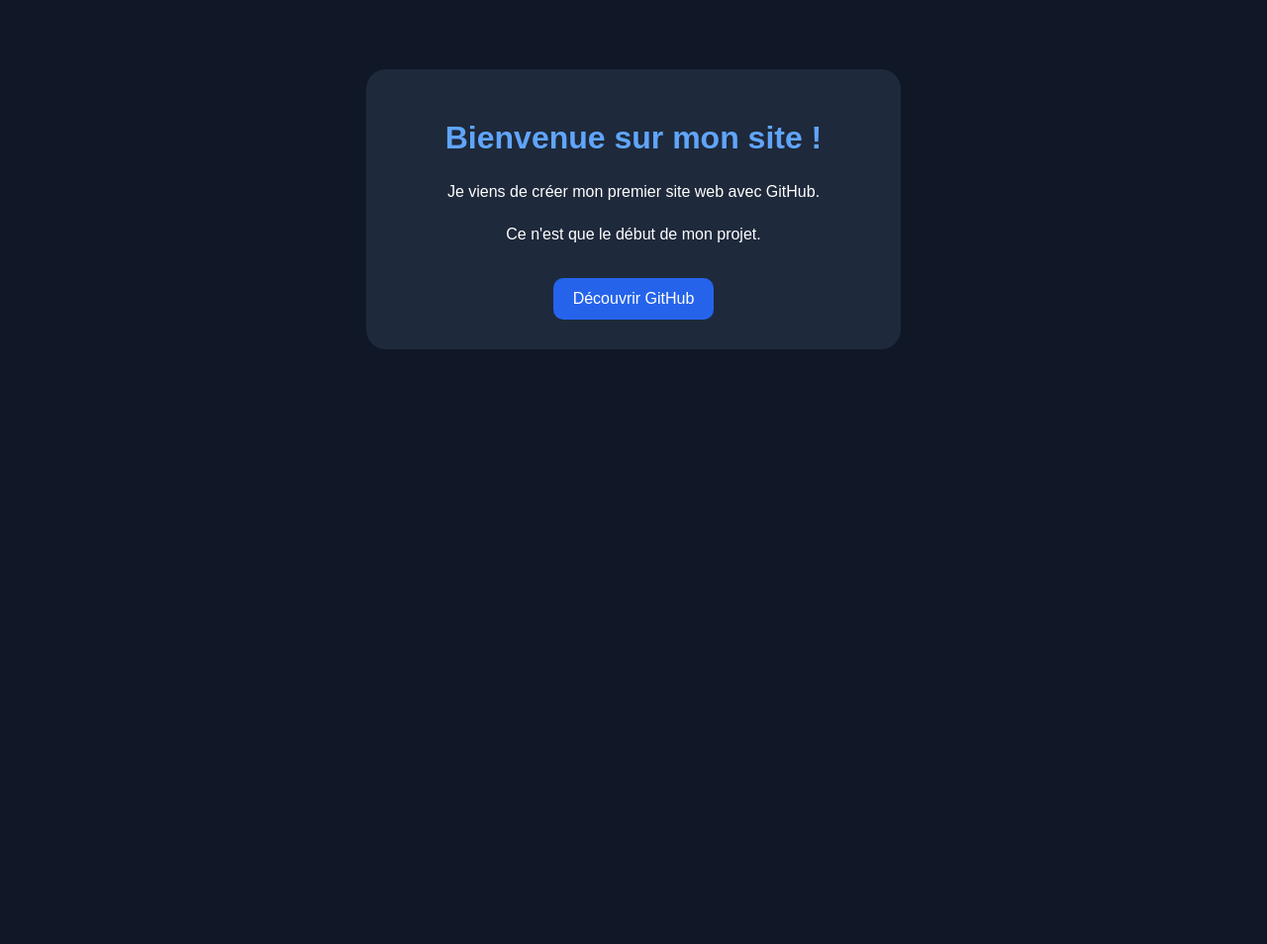
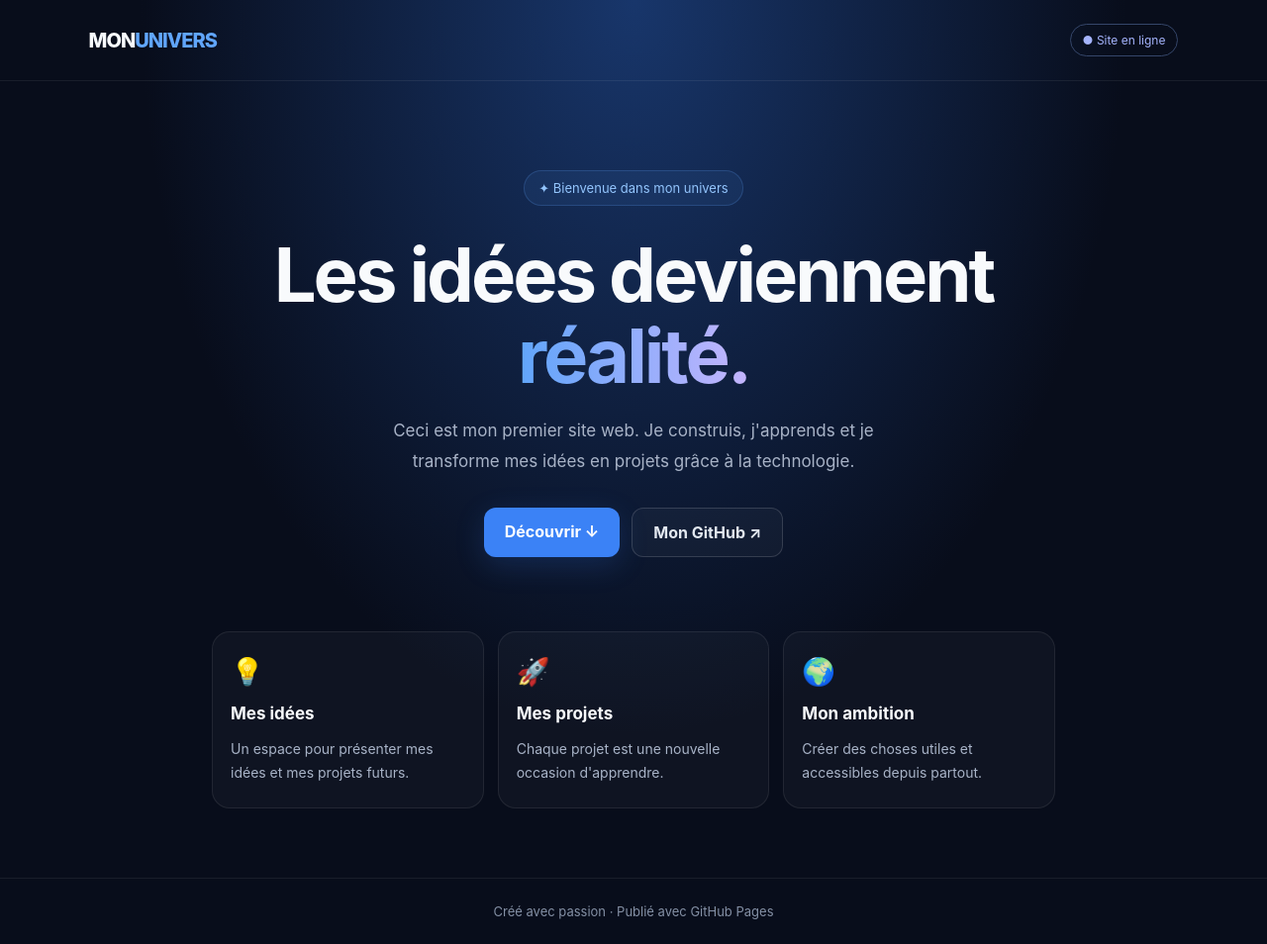
Before and after one commit to ndiayeelage0508-cloud/mon-premier-site, a plain HTML site: page index.html in a window 1280 px wide. Shown: the whole page at 99% size. Before the commit the page ends 800 px from the top, so only its background shows below. Drawn offline with Linux system fonts and the light colour scheme.

Commit message:
Enhance index.html with new layout and styles
Updated the HTML structure and styles for better presentation and added meta tags for viewport and theme color.

```diff
--- a/index.html
+++ b/index.html
@@ -3,43 +3,215 @@
 <html lang="fr">
 <head>
   <meta charset="UTF-8">
-  <meta name="viewport" content="width=device-width, initial-scale=1.0">
-  <title>Mon premier site</title>
+  <meta name="viewport" content="width=device-width, initial-scale=1">
+  <meta name="theme-color" content="#080d1b">
+  <title>Mon univers | Bienvenue</title>
+  <meta name="description" content="Découvre mon univers numérique.">
   <style>
+    * { box-sizing: border-box; }
+
     body {
       margin: 0;
-      font-family: Arial, sans-serif;
-      background: #101827;
+      min-height: 100vh;
+      font-family: -apple-system, BlinkMacSystemFont, "Segoe UI", sans-serif;
+      color: #f8fafc;
+      background:
+        radial-gradient(ellipse at 50% 0%, #18366b 0%, transparent 55%),
+        #080d1b;
+    }
+
+    nav {
+      display: flex;
+      justify-content: space-between;
+      align-items: center;
+      padding: 24px 7%;
+      border-bottom: 1px solid #ffffff12;
+    }
+
+    .logo {
+      font-weight: 800;
+      font-size: 20px;
+      letter-spacing: -1px;
+    }
+
+    .logo span { color: #60a5fa; }
+
+    .status {
+      font-size: 12px;
+      color: #a5b4fc;
+      border: 1px solid #35466a;
+      border-radius: 30px;
+      padding: 8px 12px;
+    }
+
+    main {
+      width: min(900px, 100%);
+      margin: auto;
+      padding: 90px 24px 70px;
+      text-align: center;
+    }
+
+    .tag {
+      display: inline-block;
+      padding: 9px 14px;
+      color: #93c5fd;
+      background: #60a5fa14;
+      border: 1px solid #60a5fa35;
+      border-radius: 30px;
+      font-size: 13px;
+    }
+
+    h1 {
+      font-size: clamp(42px, 9vw, 76px);
+      line-height: 1.08;
+      letter-spacing: -3px;
+      margin: 28px 0 20px;
+    }
+
+    h1 span {
+      background: linear-gradient(90deg, #60a5fa, #c4b5fd);
+      color: transparent;
+      background-clip: text;
+      -webkit-background-clip: text;
+    }
+
+    .intro {
+      max-width: 550px;
+      margin: 0 auto;
+      color: #a8b3c7;
+      font-size: 17px;
+      line-height: 1.8;
+    }
+
+    .actions {
+      display: flex;
+      justify-content: center;
+      flex-wrap: wrap;
+      gap: 12px;
+      margin-top: 32px;
+    }
+
+    .btn {
+      display: inline-block;
+      padding: 14px 21px;
+      border-radius: 12px;
+      text-decoration: none;
+      font-weight: 700;
+      transition: transform .2s, background .2s;
+    }
+
+    .btn:hover { transform: translateY(-3px); }
+
+    .primary {
+      background: #3b82f6;
       color: white;
+      box-shadow: 0 8px 30px #3b82f630;
+    }
+
+    .secondary {
+      color: #e2e8f0;
+      border: 1px solid #ffffff25;
+      background: #ffffff08;
+    }
+
+    .cards {
+      display: grid;
+      grid-template-columns: repeat(3, 1fr);
+      gap: 14px;
+      margin-top: 75px;
+      text-align: left;
+    }
+
+    .card {
+      padding: 23px 18px;
+      border: 1px solid #ffffff14;
+      border-radius: 18px;
+      background: #ffffff08;
+    }
+
+    .emoji { font-size: 27px; }
+
+    .card h2 {
+      font-size: 17px;
+      margin: 16px 0 8px;
+    }
+
+    .card p {
+      color: #a8b3c7;
+      font-size: 14px;
+      line-height: 1.7;
+      margin-bottom: 0;
+    }
+
+    footer {
       text-align: center;
-      padding: 70px 20px;
+      padding: 25px;
+      color: #8490a5;
+      font-size: 13px;
+      border-top: 1px solid #ffffff12;
     }
-    .carte {
-      max-width: 500px;
-      margin: auto;
-      padding: 30px 20px;
-      background: #1e293b;
-      border-radius: 20px;
+
+    @media (max-width: 600px) {
+      main { padding-top: 65px; }
+      h1 { letter-spacing: -2px; }
+      .cards { grid-template-columns: 1fr; margin-top: 50px; }
+      .card { padding: 22px; }
     }
-    h1 { color: #60a5fa; }
-    p { line-height: 1.7; }
-    a {
-      display: inline-block;
-      margin-top: 15px;
-      padding: 12px 20px;
-      background: #2563eb;
-      color: white;
-      text-decoration: none;
-      border-radius: 10px;
+
+    @media (prefers-reduced-motion: reduce) {
+      *, *::before, *::after {
+        transition: none !important;
+        scroll-behavior: auto !important;
+      }
     }
   </style>
 </head>
 <body>
-  <div class="carte">
-    <h1>Bienvenue sur mon site !</h1>
-    <p>Je viens de créer mon premier site web avec GitHub.</p>
-    <p>Ce n'est que le début de mon projet.</p>
-    <a href="https://github.com/">Découvrir GitHub</a>
-  </div>
+  <nav>
+    <div class="logo">MON<span>UNIVERS</span></div>
+    <div class="status">● Site en ligne</div>
+  </nav>
+
+  <main>
+    <div class="tag">✦ Bienvenue dans mon univers</div>
+
+    <h1>Les idées deviennent<br><span>réalité.</span></h1>
+
+    <p class="intro">
+      Ceci est mon premier site web. Je construis,
+      j'apprends et je transforme mes idées en projets
+      grâce à la technologie.
+    </p>
+
+    <div class="actions">
+      <a class="btn primary" href="#decouvrir">Découvrir ↓</a>
+      <a class="btn secondary"
+         href="https://github.com/ndiayeelage0508-cloud/mon-premier-site">
+        Mon GitHub ↗
+      </a>
+    </div>
+
+    <section class="cards" id="decouvrir">
+      <article class="card">
+        <div class="emoji">💡</div>
+        <h2>Mes idées</h2>
+        <p>Un espace pour présenter mes idées et mes projets futurs.</p>
+      </article>
+
+      <article class="card">
+        <div class="emoji">🚀</div>
+        <h2>Mes projets</h2>
+        <p>Chaque projet est une nouvelle occasion d'apprendre.</p>
+      </article>
+
+      <article class="card">
+        <div class="emoji">🌍</div>
+        <h2>Mon ambition</h2>
+        <p>Créer des choses utiles et accessibles depuis partout.</p>
+      </article>
+    </section>
+  </main>
+
+  <footer>Créé avec passion · Publié avec GitHub Pages</footer>
 </body>
 </html>
```
